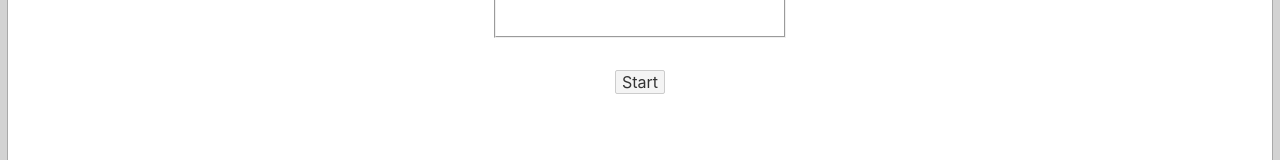
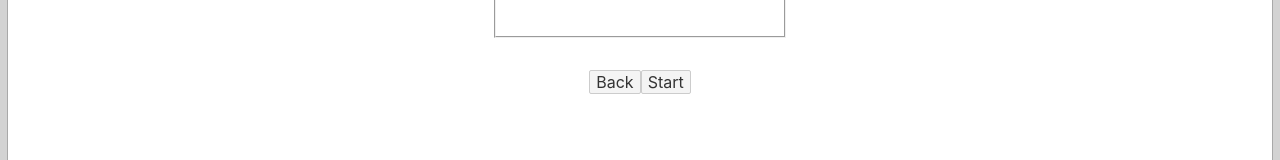
Before and after one commit to helloitsjoe/flashcards, a Svelte app: page / in a window 1280 px wide. Both pictures are taken after a click on the button "HIRAGANA". Shown: the part 320-480 px from the top of the page. Built offline with nearby package versions, Linux system fonts and the light colour scheme; what swipey would draw is missing.

Commit message:
move data into data dir

```diff
--- a/src/App.svelte
+++ b/src/App.svelte
@@ -1,7 +1,7 @@
 <script>
   import Cards from './Cards.svelte';
-  import hiragana from './hiragana';
-  import katakana from './katakana';
+  import hiragana from './data/hiragana';
+  import katakana from './data/katakana';
   import Categories from './Categories.svelte';
   import { shuffle } from './utils';
 
--- a/src/Categories.svelte
+++ b/src/Categories.svelte
@@ -5,10 +5,12 @@
   export let startGame;
 
   let category = null;
+
+  let clearCategory = () => (category = null);
 </script>
 
 {#if category}
-  <Sounds data={categories[category]} {startGame} />
+  <Sounds data={categories[category]} {startGame} {clearCategory} />
 {:else}
   <div class="group">
     {#each Object.keys(categories) as cat}
--- a/src/Sounds.svelte
+++ b/src/Sounds.svelte
@@ -1,6 +1,7 @@
 <script>
   export let data;
   export let startGame;
+  export let clearCategory;
 
   let pendingSounds = [];
   $: console.log(pendingSounds);
@@ -54,7 +55,10 @@
     All</label
   >
 </fieldset>
-<button on:click={start}>Start</button>
+<div class="group">
+  <button on:click={clearCategory}>Back</button>
+  <button on:click={start}>Start</button>
+</div>
 
 <style>
   .sounds {
@@ -63,4 +67,8 @@
     display: grid;
     grid-template-columns: repeat(3, 2.5em);
   }
+
+  .group {
+    display: flex;
+  }
 </style>
--- a/src/hiragana.js
+++ b/src/data/hiragana.js
@@ -100,8 +100,8 @@ const data = {
     // ['we', 'ゑ'], // Obsolete
     // ['wi', 'ゐ'], // Obsolete
     ['wo', 'を'],
+    ['n', 'ん'],
   ],
-  n: [['n', 'ん']],
   ky: [
     ['kya', 'きゃ'],
     ['kyu', 'きゅ'],
--- a/src/katakana.js
+++ b/src/data/katakana.js
@@ -63,8 +63,8 @@ const data = {
   w: [
     ['wa', 'ワ'],
     ['wo', 'ヲ'],
+    ['n', 'ン'],
   ],
-  n: [['n', 'ン']],
   // images: [['I', 'https://helloitsjoe.github.io/flashcards/example.jpg']],
 };
 
```
